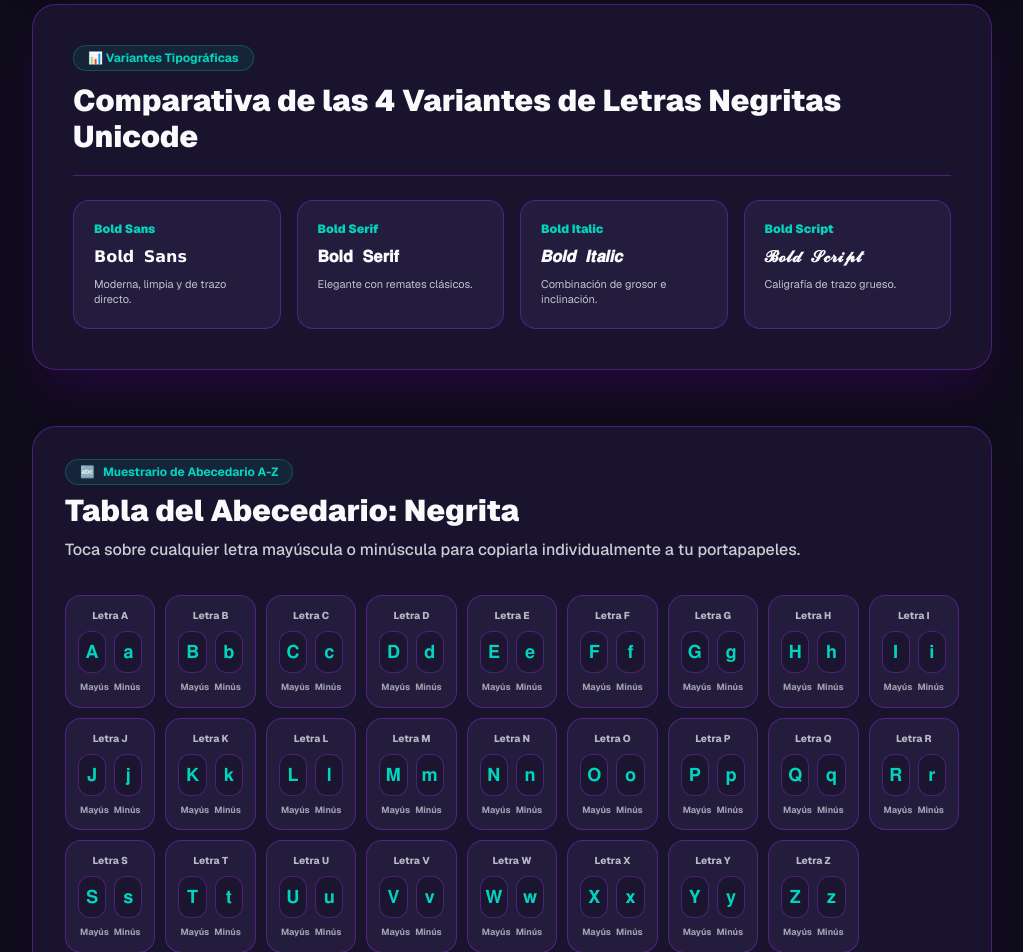
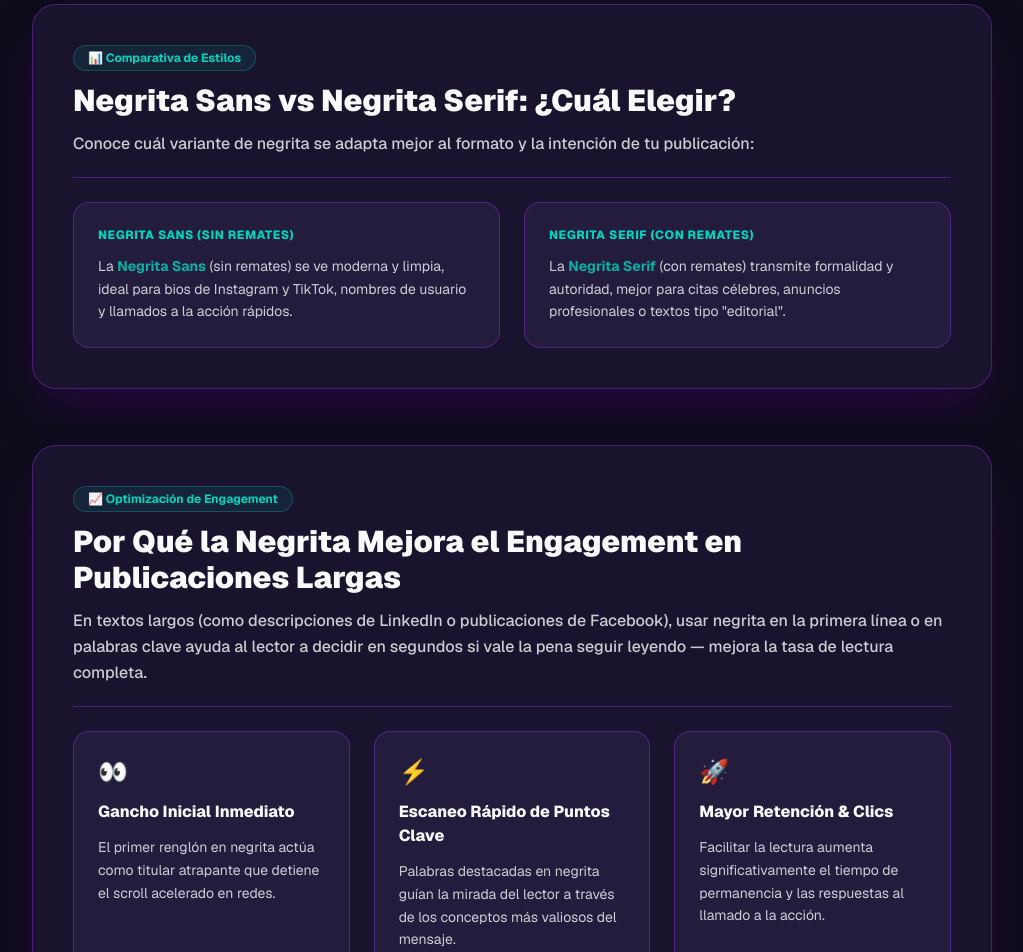
Before and after one commit to ToolWebsite123/Spanish_Letras_Bonitas_Website, a Next.js app: page /letras-personalizadas/texto-en-negrita in a window 1280 px wide. Shown: the part 3800-4752 px from the top of the page, without its empty margins (128-1151 px from the left). Built offline with nearby package versions, Linux system fonts and the light colour scheme.

Commit message:
Add unique content sections to texto-en-negrita page

```diff
--- a/app/letras-personalizadas/texto-en-negrita/page.tsx
+++ b/app/letras-personalizadas/texto-en-negrita/page.tsx
@@ -120,6 +120,88 @@ export default function TextoEnNegritaPage() {
           </div>
         </section>
 
+        {/* SECTION D — Negrita Sans vs Negrita Serif: ¿Cuál Elegir? */}
+        <section className="flex flex-col gap-6 p-6 sm:p-10 rounded-3xl border border-[var(--border-color)] bg-[var(--card-bg)]/90 backdrop-blur-xl shadow-2xl shadow-purple-950/50">
+          <div className="flex flex-col gap-3 border-b border-[var(--border-color)] pb-5">
+            <span className="text-xs font-bold px-3.5 py-1 rounded-full bg-teal-500/10 text-teal-600 dark:text-teal-400 self-start border border-teal-500/30">
+              📊 Comparativa de Estilos
+            </span>
+            <h2 className="text-2xl sm:text-3xl font-black text-[var(--foreground)]">
+              Negrita Sans vs Negrita Serif: ¿Cuál Elegir?
+            </h2>
+            <p className="text-sm sm:text-base text-[var(--foreground)] opacity-80 leading-relaxed font-medium">
+              Conoce cuál variante de negrita se adapta mejor al formato y la intención de tu publicación:
+            </p>
+          </div>
+
+          <div className="grid grid-cols-1 md:grid-cols-2 gap-6 text-xs sm:text-sm">
+            <div className="p-6 rounded-2xl bg-[var(--input-bg)] border border-[var(--border-color)] flex flex-col gap-3">
+              <span className="text-xs font-extrabold text-teal-600 dark:text-teal-400 uppercase tracking-wider">
+                Negrita Sans (Sin Remates)
+              </span>
+              <p className="text-[var(--foreground)] opacity-80 leading-relaxed">
+                La <strong className="text-teal-600 dark:text-teal-400 font-bold">Negrita Sans</strong> (sin remates) se ve moderna y limpia, ideal para bios de Instagram y TikTok, nombres de usuario y llamados a la acción rápidos.
+              </p>
+            </div>
+
+            <div className="p-6 rounded-2xl bg-[var(--input-bg)] border border-[var(--border-color)] flex flex-col gap-3">
+              <span className="text-xs font-extrabold text-teal-600 dark:text-teal-400 uppercase tracking-wider">
+                Negrita Serif (Con Remates)
+              </span>
+              <p className="text-[var(--foreground)] opacity-80 leading-relaxed">
+                La <strong className="text-teal-600 dark:text-teal-400 font-bold">Negrita Serif</strong> (con remates) transmite formalidad y autoridad, mejor para citas célebres, anuncios profesionales o textos tipo "editorial".
+              </p>
+            </div>
+          </div>
+        </section>
+
+        {/* SECTION E — Por Qué la Negrita Mejora el Engagement en Publicaciones Largas */}
+        <section className="flex flex-col gap-6 p-6 sm:p-10 rounded-3xl border border-[var(--border-color)] bg-[var(--card-bg)]/90 backdrop-blur-xl shadow-2xl shadow-purple-950/50">
+          <div className="flex flex-col gap-3 border-b border-[var(--border-color)] pb-5">
+            <span className="text-xs font-bold px-3.5 py-1 rounded-full bg-teal-500/10 text-teal-600 dark:text-teal-400 self-start border border-teal-500/30">
+              📈 Optimización de Engagement
+            </span>
+            <h2 className="text-2xl sm:text-3xl font-black text-[var(--foreground)]">
+              Por Qué la Negrita Mejora el Engagement en Publicaciones Largas
+            </h2>
+            <p className="text-sm sm:text-base text-[var(--foreground)] opacity-80 leading-relaxed font-medium">
+              En textos largos (como descripciones de LinkedIn o publicaciones de Facebook), usar negrita en la primera línea o en palabras clave ayuda al lector a decidir en segundos si vale la pena seguir leyendo — mejora la tasa de lectura completa.
+            </p>
+          </div>
+
+          <div className="grid grid-cols-1 md:grid-cols-3 gap-6 text-xs sm:text-sm">
+            <div className="p-6 rounded-2xl bg-[var(--input-bg)] border border-[var(--border-color)] flex flex-col gap-3">
+              <span className="text-2xl">👀</span>
+              <h3 className="font-extrabold text-base text-[var(--foreground)]">
+                Gancho Inicial Inmediato
+              </h3>
+              <p className="text-[var(--foreground)] opacity-80 leading-relaxed">
+                El primer renglón en negrita actúa como titular atrapante que detiene el scroll acelerado en redes.
+              </p>
+            </div>
+
+            <div className="p-6 rounded-2xl bg-[var(--input-bg)] border border-[var(--border-color)] flex flex-col gap-3">
+              <span className="text-2xl">⚡</span>
+              <h3 className="font-extrabold text-base text-[var(--foreground)]">
+                Escaneo Rápido de Puntos Clave
+              </h3>
+              <p className="text-[var(--foreground)] opacity-80 leading-relaxed">
+                Palabras destacadas en negrita guían la mirada del lector a través de los conceptos más valiosos del mensaje.
+              </p>
+            </div>
+
+            <div className="p-6 rounded-2xl bg-[var(--input-bg)] border border-[var(--border-color)] flex flex-col gap-3">
+              <span className="text-2xl">🚀</span>
+              <h3 className="font-extrabold text-base text-[var(--foreground)]">
+                Mayor Retención & Clics
+              </h3>
+              <p className="text-[var(--foreground)] opacity-80 leading-relaxed">
+                Facilitar la lectura aumenta significativamente el tiempo de permanencia y las respuestas al llamado a la acción.
+              </p>
+            </div>
+          </div>
+        </section>
+
         {/* COMPARATIVA DE ESTILOS EN NEGRITA */}
         <section className="flex flex-col gap-6 p-6 sm:p-10 rounded-3xl border border-[var(--border-color)] bg-[var(--card-bg)]/90 backdrop-blur-xl shadow-2xl shadow-purple-950/50">
           <div className="flex flex-col gap-3 border-b border-[var(--border-color)] pb-5">
```
